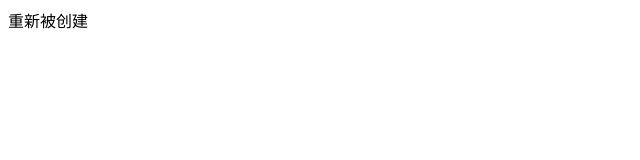
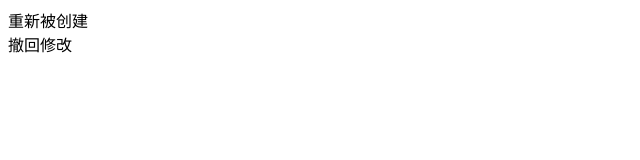
Before and after one commit to tytcg/xtx-project, a plain HTML site: page index.html in a window 1280 px wide. Shown: the whole page, without its empty margins (0-640 px from the left). Drawn offline with Linux system fonts and the light colour scheme.

Commit message:
重新修改html

```diff
--- a/index.html
+++ b/index.html
@@ -10,6 +10,7 @@
 
 <body>
   <div>重新被创建</div>
+  <div>撤回修改</div>
 </body>
 
 </html>
```
